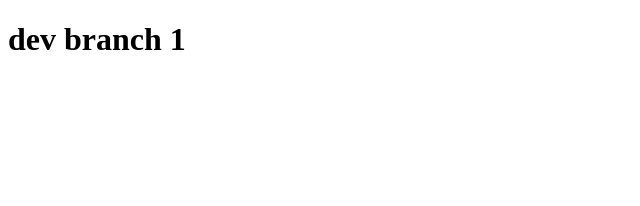
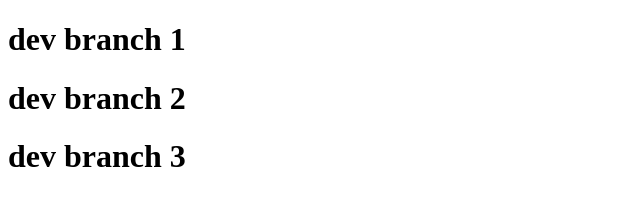
Before and after one commit to badr-daghash/test, a plain HTML site: page index.html in a window 1280 px wide. Shown: the whole page, without its empty margins (0-640 px from the left). Drawn offline with Linux system fonts and the light colour scheme.

Commit message:
commit1 for nested branch 2

```diff
--- a/index.html
+++ b/index.html
@@ -8,6 +8,8 @@
 <body>
 
     <h1>dev branch 1</h1>
+    <h1>dev branch 2</h1>
+    <h1>dev branch 3</h1>
 
 </body>
 </html>
```
